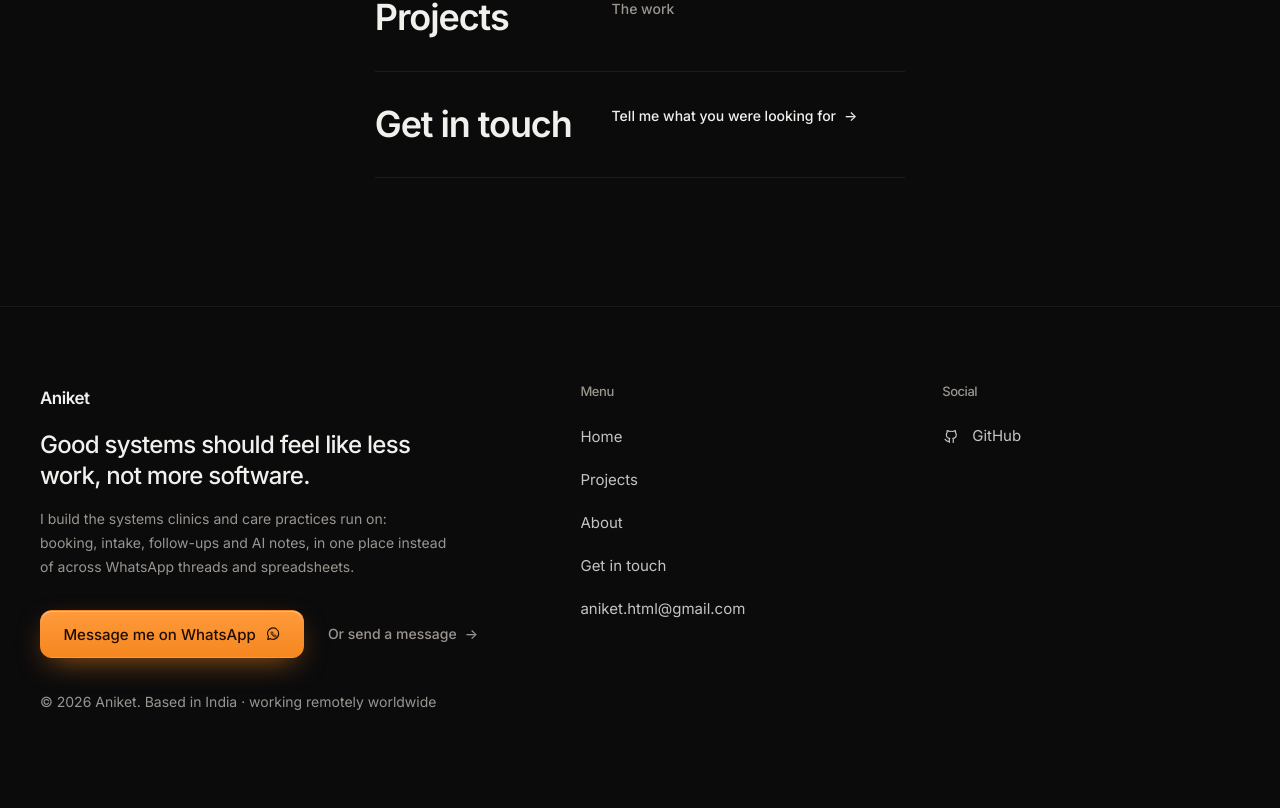
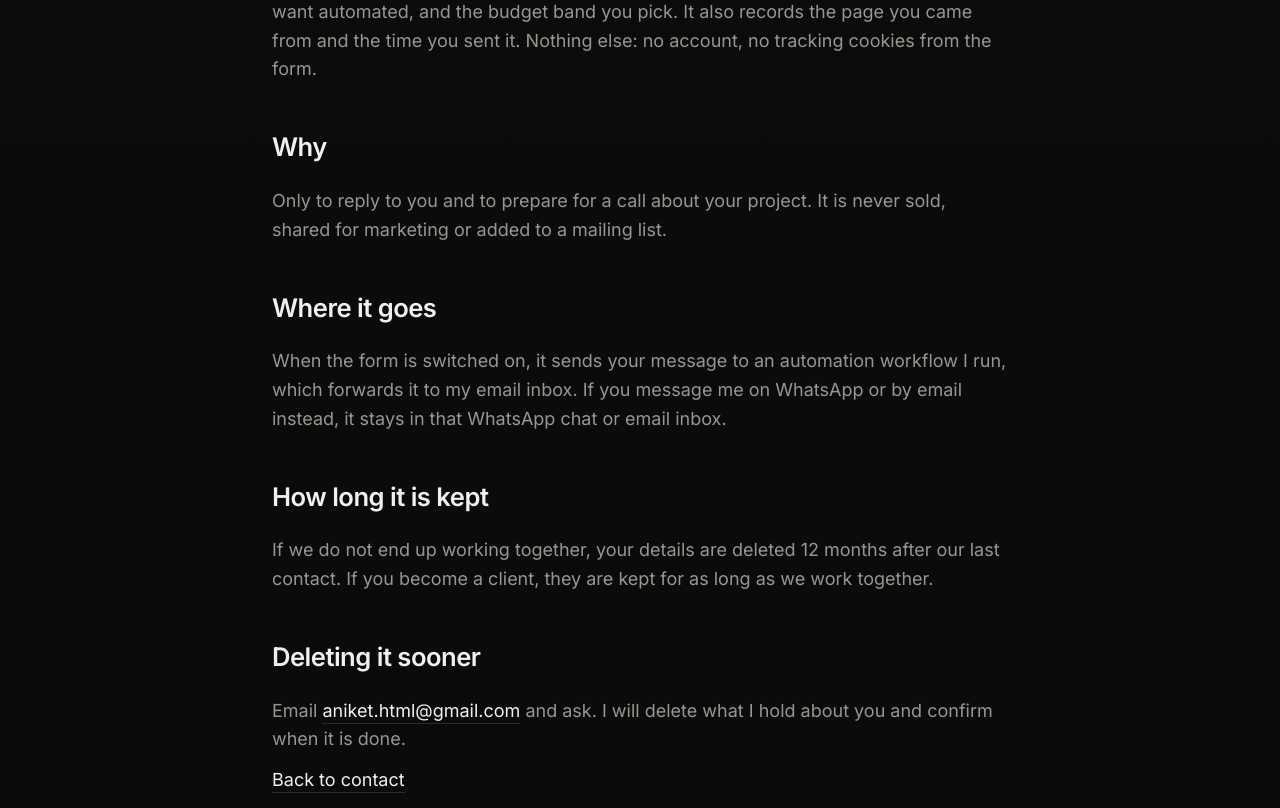
Before and after one commit to Aniket787878/aniket-digital-systems-portfolio, a React (Vite) app: page /privacy in a window 1280 px wide. Shown: the part 472-1280 px from the top of the page. Before the commit the page ends 1234 px from the top, so only its background shows below. Built offline with nearby package versions, Linux system fonts and the light colour scheme; no server answers.

Commit message:
Add a /privacy page for the contact routes
Plain statement of what the form collects, why, where it goes, the
12-month retention for non-clients and how to ask for deletion. No
compliance claims. Linked from under the form and the footer.

Co-Authored-By: Claude Opus 5.5 <noreply@anthropic.com>

```diff
--- a/src/App.jsx
+++ b/src/App.jsx
@@ -8,6 +8,7 @@ import ProjectsPage from './pages/ProjectsPage.jsx'
 import ProjectDetailPage from './pages/ProjectDetailPage.jsx'
 import AboutPage from './pages/AboutPage.jsx'
 import ContactPage from './pages/ContactPage.jsx'
+import PrivacyPage from './pages/PrivacyPage.jsx'
 import NotFoundPage from './pages/NotFoundPage.jsx'
 
 export default function App() {
@@ -42,6 +43,7 @@ export default function App() {
           <Route path="/projects/:slug" element={<ProjectDetailPage />} />
           <Route path="/about" element={<AboutPage />} />
           <Route path="/contact" element={<ContactPage />} />
+          <Route path="/privacy" element={<PrivacyPage />} />
           <Route path="*" element={<NotFoundPage />} />
         </Routes>
       </main>
--- a/src/index.css
+++ b/src/index.css
@@ -2862,3 +2862,16 @@ a:hover .text-link svg {
   background: linear-gradient(180deg, #ffa552, #f79330);
   color: #1f0d00;
 }
+
+/* ---------- Privacy page: one readable column ---------- */
+.privacy {
+  max-width: calc(46rem + var(--container-pad) * 2);
+}
+
+.privacy .case-section-title {
+  margin-top: var(--space-7);
+}
+
+.privacy .page-lede {
+  margin-top: var(--space-3);
+}
--- /dev/null
+++ b/src/pages/PrivacyPage.jsx
@@ -0,0 +1,62 @@
+import { Link } from 'react-router-dom'
+import { site } from '../data.js'
+import { useDocumentTitle } from '../useDocumentTitle.js'
+
+/*
+  Privacy: short and plain on purpose. It states only what the site
+  actually does. No compliance claims (GDPR, HIPAA or otherwise): nothing
+  here has been audited, so the page does not say it has.
+*/
+export default function PrivacyPage() {
+  useDocumentTitle('Privacy · Aniket')
+  return (
+    <section className="container page privacy">
+      <p className="eyebrow">Privacy</p>
+      <h1 className="page-title">What happens to what you send</h1>
+
+      <h2 className="case-section-title">What the contact form collects</h2>
+      <p className="page-lede">
+        Your name, your email, your company if you give it, a description of
+        the workflow you want automated, and the budget band you pick. It also
+        records the page you came from and the time you sent it. Nothing else:
+        no account, no tracking cookies from the form.
+      </p>
+
+      <h2 className="case-section-title">Why</h2>
+      <p className="page-lede">
+        Only to reply to you and to prepare for a call about your project. It
+        is never sold, shared for marketing or added to a mailing list.
+      </p>
+
+      <h2 className="case-section-title">Where it goes</h2>
+      <p className="page-lede">
+        When the form is switched on, it sends your message to an
+        automation workflow I run, which forwards it to my email inbox. If you message me on WhatsApp or by
+        email instead, it stays in that WhatsApp chat or email inbox.
+      </p>
+
+      <h2 className="case-section-title">How long it is kept</h2>
+      <p className="page-lede">
+        If we do not end up working together, your details are deleted 12
+        months after our last contact. If you become a client, they are kept
+        for as long as we work together.
+      </p>
+
+      <h2 className="case-section-title">Deleting it sooner</h2>
+      <p className="page-lede">
+        Email{' '}
+        <a className="u-link" href={`mailto:${site.email}`}>
+          {site.email}
+        </a>{' '}
+        and ask. I will delete what I hold about you and confirm when it is
+        done.
+      </p>
+
+      <p className="page-lede">
+        <Link className="u-link" to="/contact">
+          Back to contact
+        </Link>
+      </p>
+    </section>
+  )
+}
```
